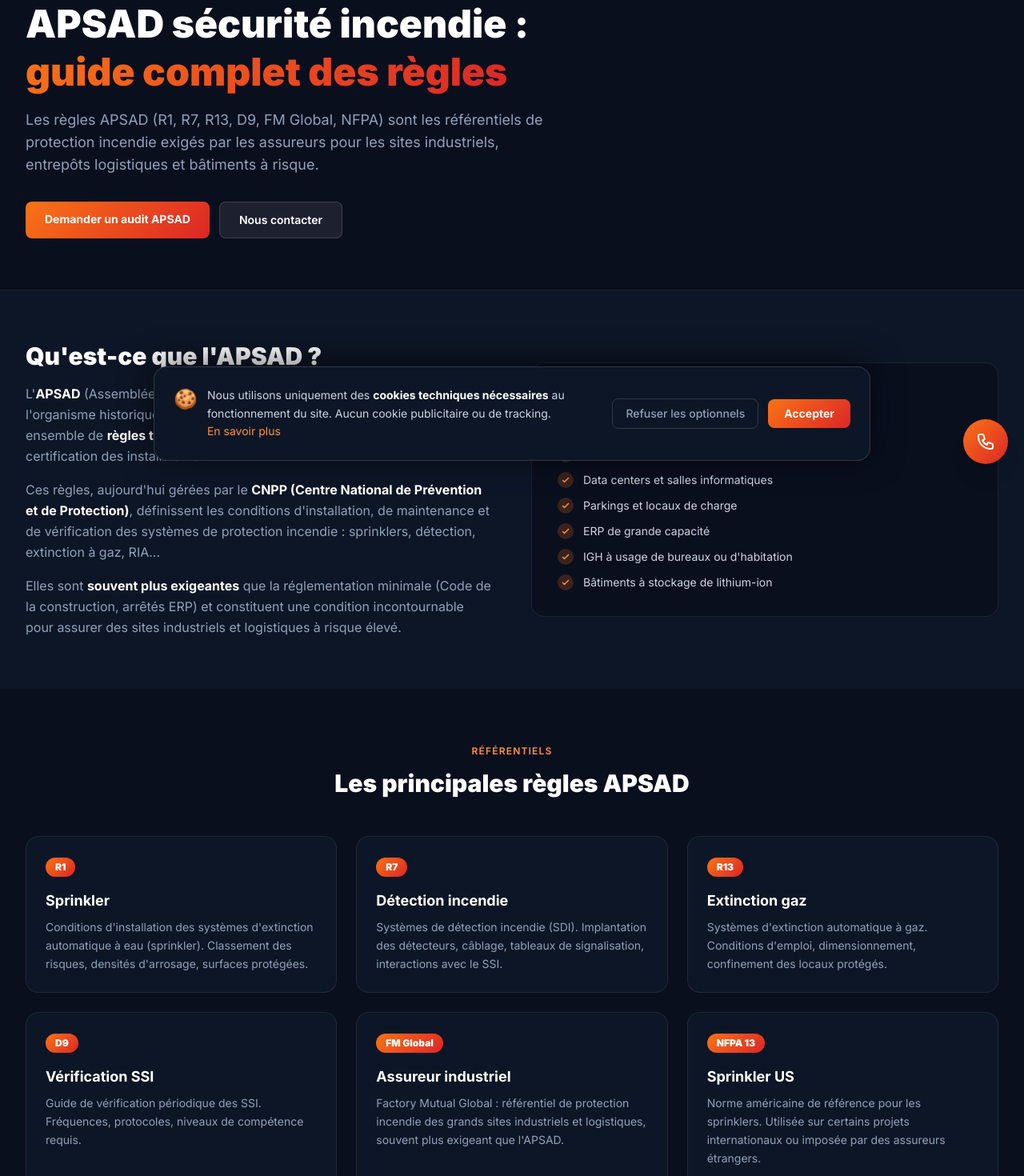
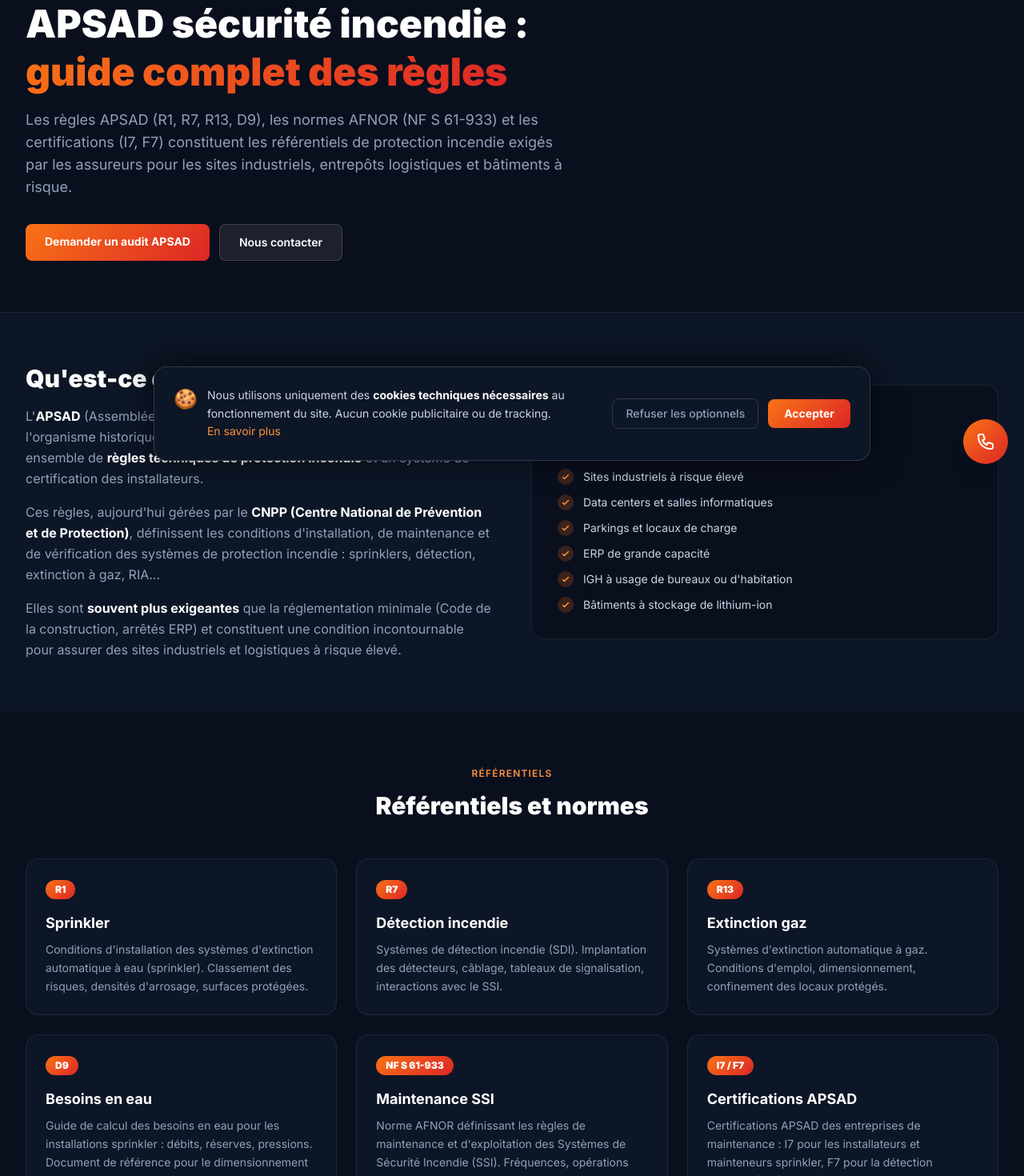
Before and after one commit to Saidh94/si-riskconsulting, a Next.js app: page /apsad in a window 1280 px wide. Shown: the part 200-1670 px from the top of the page at 80% size. Built offline with nearby package versions, Linux system fonts and the light colour scheme.

Commit message:
fix: correction référentiels APSAD — D9 besoins en eau, NF S 61-933, I7/F7

```diff
--- a/app/apsad/page.tsx
+++ b/app/apsad/page.tsx
@@ -4,7 +4,7 @@
 export const metadata: Metadata = {
   title: "APSAD sécurité incendie : guide complet des règles et certifications",
   description:
-    "Guide complet des règles APSAD en sécurité incendie : APSAD R1 (sprinkler), R7 (détection), R13 (gaz), D9 (vérification). Bureau d'études APSAD indépendant.",
+    "Guide complet des référentiels en sécurité incendie : APSAD R1 (sprinkler), R7 (détection), R13 (gaz), D9 (besoins en eau), NF S 61-933 (maintenance SSI), certifications I7/F7. Bureau d'études indépendant.",
   alternates: { canonical: "https://www.si-riskconsulting.fr/apsad" },
   openGraph: {
     title: "APSAD sécurité incendie : guide complet | SI RISKCONSULTING",
@@ -40,9 +40,9 @@
   { ref: "R1", title: "Sprinkler", desc: "Conditions d'installation des systèmes d'extinction automatique à eau (sprinkler). Classement des risques, densités d'arrosage, surfaces protégées.", color: "from-orange-600 to-red-600" },
   { ref: "R7", title: "Détection incendie", desc: "Systèmes de détection incendie (SDI). Implantation des détecteurs, câblage, tableaux de signalisation, interactions avec le SSI.", color: "from-orange-600 to-red-600" },
   { ref: "R13", title: "Extinction gaz", desc: "Systèmes d'extinction automatique à gaz. Conditions d'emploi, dimensionnement, confinement des locaux protégés.", color: "from-orange-600 to-red-600" },
-  { ref: "D9", title: "Vérification SSI", desc: "Guide de vérification périodique des SSI. Fréquences, protocoles, niveaux de compétence requis.", color: "from-orange-600 to-red-600" },
-  { ref: "FM Global", title: "Assureur industriel", desc: "Factory Mutual Global : référentiel de protection incendie des grands sites industriels et logistiques, souvent plus exigeant que l'APSAD.", color: "from-orange-600 to-red-600" },
-  { ref: "NFPA 13", title: "Sprinkler US", desc: "Norme américaine de référence pour les sprinklers. Utilisée sur certains projets internationaux ou imposée par des assureurs étrangers.", color: "from-orange-600 to-red-600" },
+  { ref: "D9", title: "Besoins en eau", desc: "Guide de calcul des besoins en eau pour les installations sprinkler : débits, réserves, pressions. Document de référence pour le dimensionnement hydraulique.", color: "from-orange-600 to-red-600" },
+  { ref: "NF S 61-933", title: "Maintenance SSI", desc: "Norme AFNOR définissant les règles de maintenance et d'exploitation des Systèmes de Sécurité Incendie (SSI). Fréquences, opérations requises, niveaux d'intervention.", color: "from-orange-600 to-red-600" },
+  { ref: "I7 / F7", title: "Certifications APSAD", desc: "Certifications APSAD des entreprises de maintenance : I7 pour les installateurs et mainteneurs sprinkler, F7 pour la détection incendie (SDI). Exigées par les assureurs.", color: "from-orange-600 to-red-600" },
 ];
 
 const jsonLd = {
@@ -87,8 +87,9 @@
             </span>
           </h1>
           <p className="text-slate-400 text-lg max-w-2xl mb-8">
-            Les règles APSAD (R1, R7, R13, D9, FM Global, NFPA) sont les référentiels de protection incendie
-            exigés par les assureurs pour les sites industriels, entrepôts logistiques et bâtiments à risque.
+            Les règles APSAD (R1, R7, R13, D9), les normes AFNOR (NF S 61-933) et les certifications (I7, F7)
+            constituent les référentiels de protection incendie exigés par les assureurs pour les sites industriels,
+            entrepôts logistiques et bâtiments à risque.
           </p>
           <div className="flex flex-wrap gap-3">
             <Link href="/devis" className="px-6 py-3 rounded-lg font-bold text-white text-sm transition-all hover:opacity-90" style={{ background: "linear-gradient(135deg, #f97316, #dc2626)" }}>
@@ -153,7 +154,7 @@
         <div className="mx-auto max-w-7xl px-4 sm:px-6 lg:px-8">
           <div className="text-center mb-12">
             <span className="text-orange-400 font-semibold text-xs uppercase tracking-widest">Référentiels</span>
-            <h2 className="mt-3 text-2xl sm:text-3xl font-black text-white">Les principales règles APSAD</h2>
+            <h2 className="mt-3 text-2xl sm:text-3xl font-black text-white">Référentiels et normes</h2>
           </div>
           <div className="grid grid-cols-1 md:grid-cols-2 lg:grid-cols-3 gap-6">
             {rules.map(({ ref, title, desc }) => (
```
